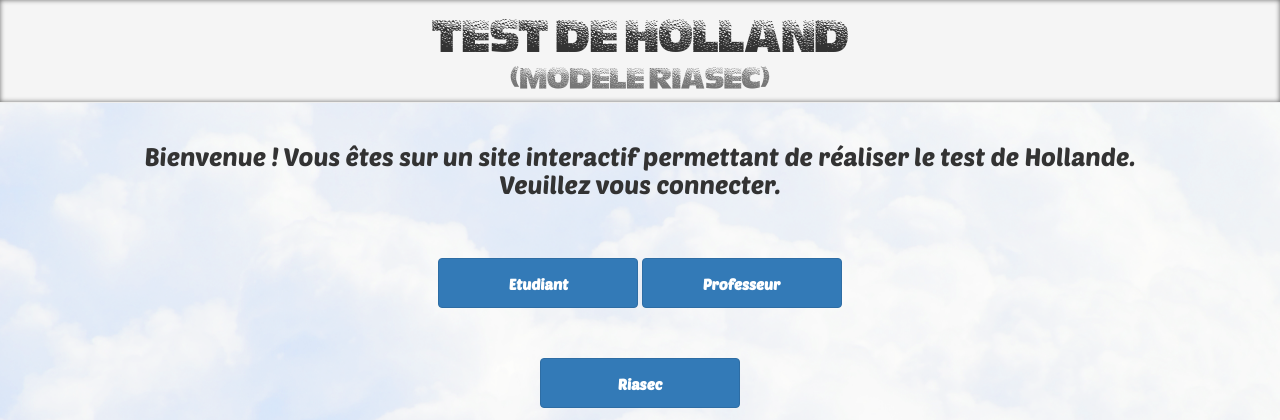
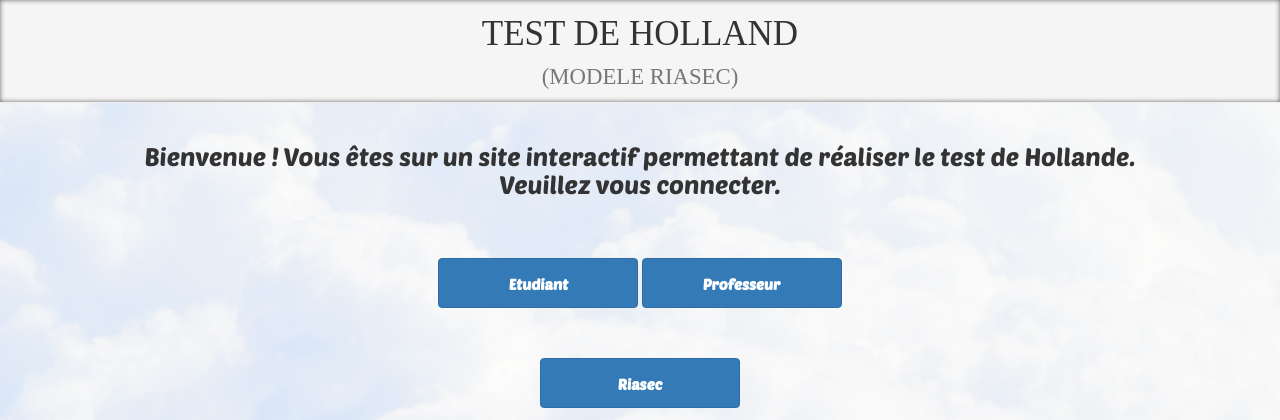
Before and after one commit to HmFlashy/Piscine, a PHP site: page /piscine/ in a window 1280 px wide. Shown: the top 420 px of the page. Run offline with PHP 8.4, Linux system fonts and the light colour scheme; some libraries are stand-ins or nearby versions.

Commit message:
changement police

```diff
--- a/css/styles.css
+++ b/css/styles.css
@@ -28,6 +28,7 @@ body
 	box-shadow: inset 0px 0px 5px 0px #656565;
 	filter:progid:DXImageTransform.Microsoft.Shadow(color=#656565, Direction=NaN, Strength=5);
 }
+
 .th-promo
 {
 	text-align:center;
@@ -58,7 +59,7 @@ body
 
 #grostitre
 {
-	font-family: "SugarPunch";
+	font-family: "LemonMilk	";
 }
 
 .sessFaites, .session
--- a/font.css
+++ b/font.css
@@ -7,3 +7,8 @@
     font-family: "poetsen";
     src: url('fonts/poetsen.ttf');
 }
+
+@font-face {
+    font-family: "LemonMilk";
+    src: url('fonts/LemonMilk.otf');
+}
```
Also changed, not shown: fonts/LemonMilk.otf (added).
